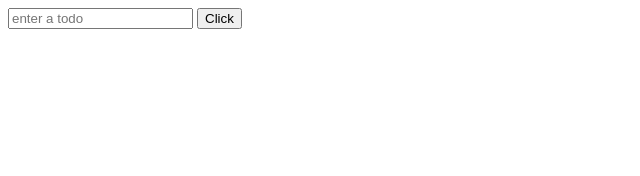
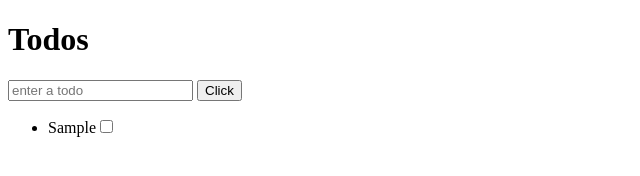
Before and after one commit to soyeon102/typescript-todo, a website with bundled scripts: page index.html in a window 1280 px wide. Both pictures are taken after typing "Sample" into the empty fields and a click on the button "Click". Shown: the whole page, without its empty margins (0-640 px from the left). Built offline with nearby package versions, Linux system fonts and the light colour scheme.

Commit message:
간단한 todo list 완성

```diff
--- a/index.html
+++ b/index.html
@@ -7,10 +7,14 @@
     <title>Mini Project</title>
   </head>
   <body>
+    <h1>Todos</h1>
+
     <form id="todoForm">
       <input id="todoInput" type="text" placeholder="enter a todo" />
       <button id="btn" type="submit">Click</button>
     </form>
+
+    <ul id="todoList"></ul>
     <script src="dist/index.js"></script>
   </body>
 </html>
--- a/src/index.ts
+++ b/src/index.ts
@@ -1,14 +1,51 @@
+interface Todo {
+  text: string;
+  completed: boolean;
+}
+
 const $btn = document.getElementById('btn');
 const $input = document.getElementById('todoInput') as HTMLInputElement;
 const $form = document.getElementById('todoForm') as HTMLFormElement;
+const $list = document.getElementById('todoList');
+
+const todos: Todo[] = readTodos();
+todos.forEach(createTodo);
+
+function readTodos(): Todo[] {
+  const todosJSON = localStorage.getItem('todos');
+  if (todosJSON === null) return [];
+  return JSON.parse(todosJSON);
+}
+
+function saveTodos() {
+  localStorage.setItem('todos', JSON.stringify(todos));
+}
 
 function handleSubmit(e: SubmitEvent) {
   e.preventDefault();
-  console.log('submitted!');
+  const newTodo: Todo = {
+    text: $input.value,
+    completed: false,
+  };
+  createTodo(newTodo);
+  todos.push(newTodo);
+
+  saveTodos();
+  $input.value = '';
+}
+
+function createTodo(todo: Todo) {
+  const newLi = document.createElement('li');
+  const checkbox = document.createElement('input');
+  checkbox.type = 'checkbox';
+  checkbox.checked = todo.completed;
+  checkbox.addEventListener('change', function () {
+    todo.completed = checkbox.checked;
+    saveTodos();
+  });
+  newLi.append(todo.text);
+  newLi.append(checkbox);
+  $list?.append(newLi);
 }
 
 $form?.addEventListener('submit', handleSubmit);
-
-$btn?.addEventListener('click', function () {
-  $input.value = '';
-});
```
Also changed, not shown: dist/index.js.
